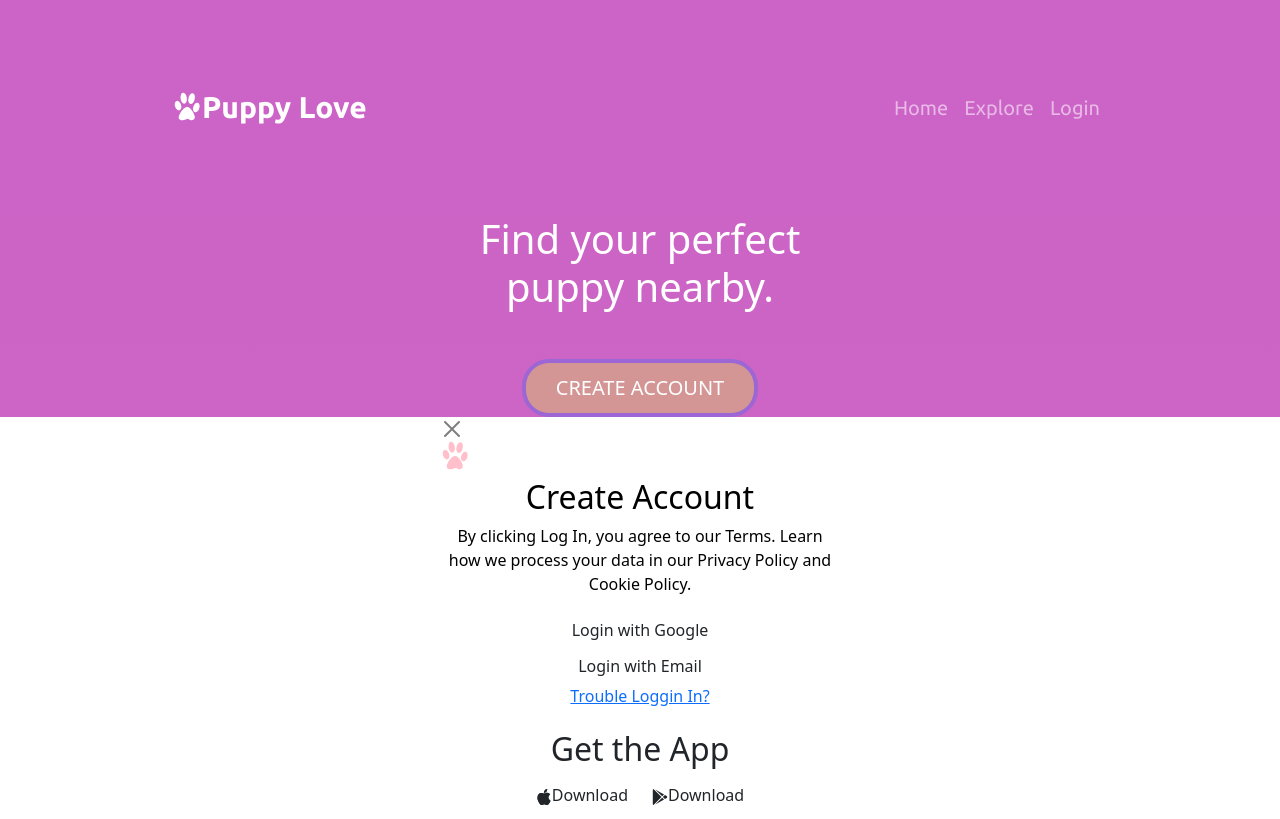
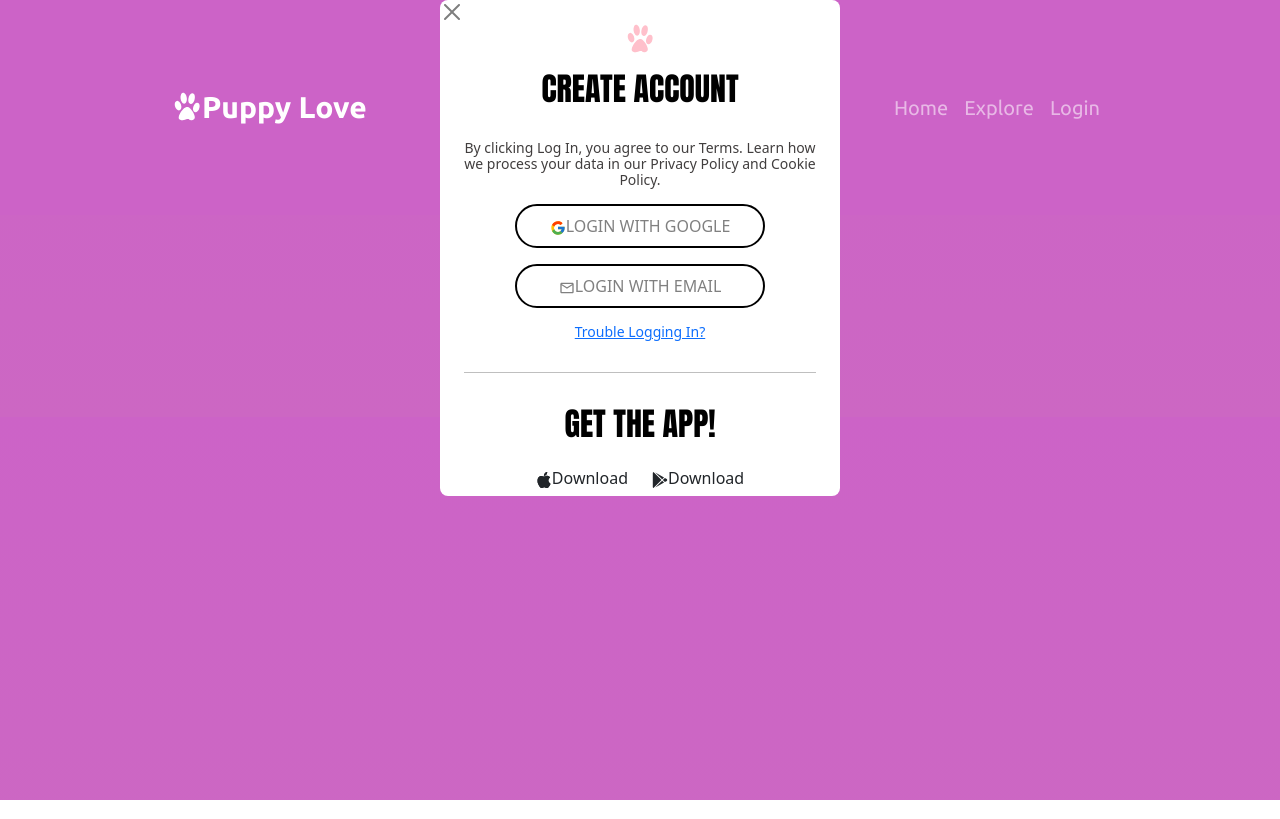
Before and after one commit to kristenwood123/puppy-love-react, a React (Create React App) app: page / in a window 1280 px wide. Both pictures are taken after a click on the button "CREATE ACCOUNT". Built offline with nearby package versions, Linux system fonts and the light colour scheme.

Commit message:
styled modal

```diff
--- a/public/index.html
+++ b/public/index.html
@@ -11,6 +11,7 @@
     />
   <style>
     @import url('https://fonts.googleapis.com/css2?family=Ubuntu:wght@400;700&display=swap');
+    @import url('https://fonts.googleapis.com/css2?family=Anton&display=swap');
   </style>
 
     <title>Puppy Love</title>
--- a/src/Home.js
+++ b/src/Home.js
@@ -1,4 +1,5 @@
 import React from 'react'
+
 
 const Home = ({showModal, setShowModal}) => {
 
@@ -9,6 +10,7 @@ const Home = ({showModal, setShowModal}) => {
   return (
     <div className='hero-text'>
       <h1>Find your perfect puppy nearby.</h1>
+
        <button
        onClick={handleModal} className='btn btn-login'>Create account</button>
     </div>
--- a/src/Modal.js
+++ b/src/Modal.js
@@ -1,34 +1,33 @@
 import React from 'react'
 import pawLogo from './images/2ndlogo.svg'
 import { BsApple } from 'react-icons/bs'
+import { FcGoogle } from 'react-icons/fc'
 import { FaGooglePlay } from 'react-icons/fa'
+import { MdOutlineEmail } from 'react-icons/md'
 
-const Modal = ({showModal, setShowModal}) => {
+const Modal = ({ setShowModal}) => {
 
   const handleClose = () => {
     setShowModal(false)
   }
 
   return (
-    <div className='modal-login'>
+    <div className='modal'>
       <div className="modal-text">
         <button className='btn-close' onClick={handleClose}></button>
       <img src={pawLogo} alt="paw logo" className='logo modal-logo' />
       <h2>Create Account</h2>
       <p>By clicking Log In, you agree to our Terms. Learn how we process your data in our Privacy Policy and Cookie Policy.</p>
-      <button className='btn'>Login with Google</button>
-      <button className='btn'>Login with Email</button>
-      <p><a href="#">Trouble Loggin In?</a></p>
-      </div>
-
-      <div className="btn modal-btn-container">
-        <h2>Get the App</h2>
+      <button className='btn btn-google'><FcGoogle/>Login with Google</button>
+      <button className='btn btn-email'><MdOutlineEmail/>Login with Email</button>
+      <p><a href="#">Trouble Logging In?</a></p>
+      <hr />
+        <h2>Get the App!</h2>
         <div className="btn-container">
           <button className='btn'><BsApple/>Download</button>
           <button className='btn'><FaGooglePlay/>Download</button>
         </div>
       </div>
-
     </div>
   )
 }
--- a/src/styles/styles.css
+++ b/src/styles/styles.css
@@ -61,23 +61,77 @@ body {
 }
 
 /* ----------------------------------- Modal -------------------------------------- */
-.modal-login {
-  background-color: white;
+.modal {
   display: flex;
   flex-direction: column;
+  transform: scale(1);
+  margin: 0 auto;
+  top: 100;
+  border-radius: 8px;
 }
 
 .modal-text {
   color: black;
+  border-radius: 8px;
+  background: white;
+  max-width: 400px;
   display: flex;
   flex-direction: column;
-  max-width: 400px;
   margin: 0 auto;
   text-align: center;
 }
 
+.modal-text h2 {
+  text-transform: uppercase;
+  font-family: "anton", sans-serif;
+  margin: 1rem;
+}
+
+.modal-text p {
+  font-size: 14px;
+  color: rgb(65, 62, 62);
+  margin: 1rem;
+  line-height: 1rem;
+}
+
+.modal-btn-container {
+  display: flex;
+  flex-direction: column;
+  background: white;
+  width: 400px;
+  margin: 0 auto;
+  text-align: center;
+}
+
+.modal-logo {
+  margin: 0 auto;
+}
+
 .btn-close {
   border: none;
+}
+
+.btn-google,
+.btn-email {
+  border: 2px solid black;
+  border-radius: 30px;
+  width: 250px;
+  color: gray;
+  font-size: 16px;
+  padding: 0.5rem;
+  justify-content: center;
+  align-items: center;
+  margin: 0 auto;
+  text-transform: uppercase;
+}
+
+hr {
+  margin-left: 1.5rem;
+  margin-right: 1.5rem;
+}
+
+.btn-google {
+  margin-bottom: 1rem;
 }
 
 @media screen and (max-width: 375px) {
```
